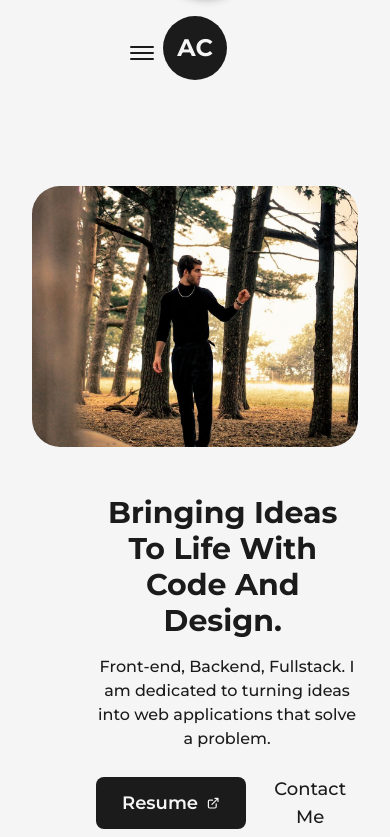
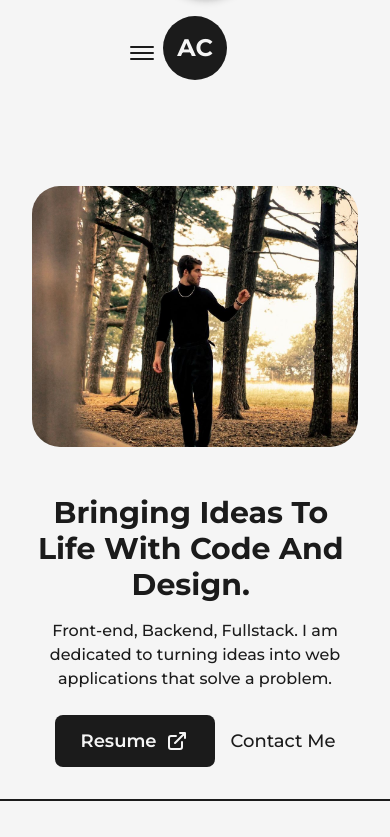
Before and after one commit to imalicolak/alicolak-portfolio1, a Next.js app: page / in a window 390 px wide. Shown: the top 837 px of the page. Built offline with nearby package versions, Linux system fonts and the light colour scheme.

Commit message:
Minor bugs

```diff
--- a/src/pages/index.jsx
+++ b/src/pages/index.jsx
@@ -29,7 +29,7 @@ export default function Home() {
                 priority
               />
             </div>
-            <div className="w-1/2 flex flex-col items-center self-center pl-16 lg:w-full lg:text-center lg:mt-12 ">
+            <div className="w-1/2 flex flex-col items-center self-center pl-16 lg:w-full lg:text-center lg:mt-12 lg:pl-0 ">
               <AnimatedText
                 text="Bringing ideas to life with code and design."
                 className="!text-6xl !text-left xl:!text-5xl lg:!text-center lg:!text-6xl md:!text-5xl sm:!text-3xl"
```
